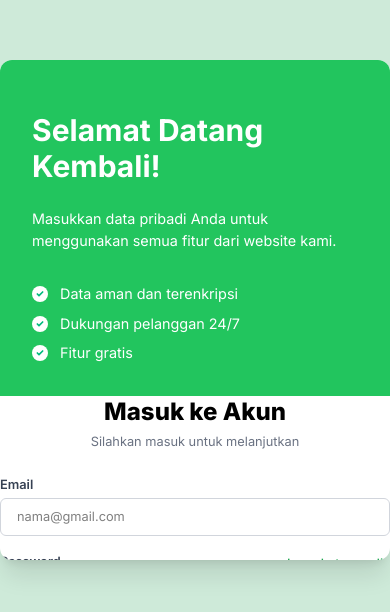
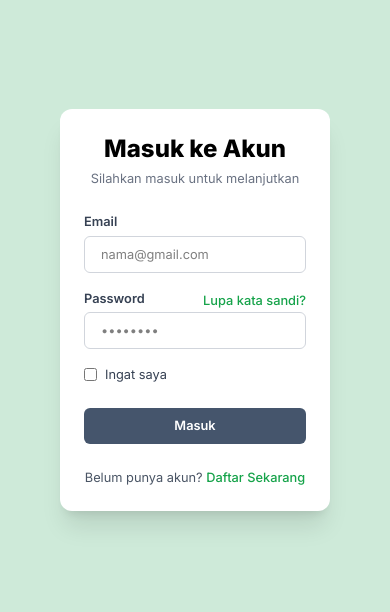
Before and after one commit to Elmosius/EarlyNourish, a Vue app in the folder front-end/: page /login in a window 390 px wide. Shown: the part 112-724 px from the top of the page. Built offline with nearby package versions, Linux system fonts and the light colour scheme.

Commit message:
updated responsive all device

```diff
--- a/front-end/src/components/auth/LoginForm.vue
+++ b/front-end/src/components/auth/LoginForm.vue
@@ -16,7 +16,7 @@ const handleSubmit = () => {
 </script>
 
 <template>
-  <div class="my-auto md:p-8 md:w-1/2">
+  <div class="w-full my-auto lg:w-1/2 p-4 md:p-6 lg:p-8">
     <h2 class="text-2xl font-extrabold mb-1 text-center">Masuk ke Akun</h2>
     <p class="text-gray-500 mb-6 text-center text-base">
       Silahkan masuk untuk melanjutkan
--- a/front-end/src/layouts/DefaultLayout.vue
+++ b/front-end/src/layouts/DefaultLayout.vue
@@ -1,7 +1,7 @@
 <script setup></script>
 
 <template>
-  <div class="min-h-screen bg-primary flex justify-center items-center">
+  <div class="min-h-screen bg-primary flex justify-center items-center p-12">
     <slot />
   </div>
 </template>
--- a/front-end/src/views/LoginPage.vue
+++ b/front-end/src/views/LoginPage.vue
@@ -5,10 +5,10 @@ import LoginForm from "../components/auth/LoginForm.vue";
 
 <template>
   <div
-    class="w-full max-w-3xl h-[500px] bg-white rounded-xl shadow-xl overflow-hidden flex flex-col md:flex-row"
+    class="md:w-[30rem] lg:w-full lg:max-w-3xl lg:h-[500px] bg-white rounded-xl shadow-xl overflow-hidden flex flex-col lg:flex-row"
   >
-    <WelcomeBanner />
-    <LoginForm />
+    <WelcomeBanner class="hidden lg:block lg:w-1/2" />
+    <LoginForm class="p-6" />
   </div>
 </template>
 
```
